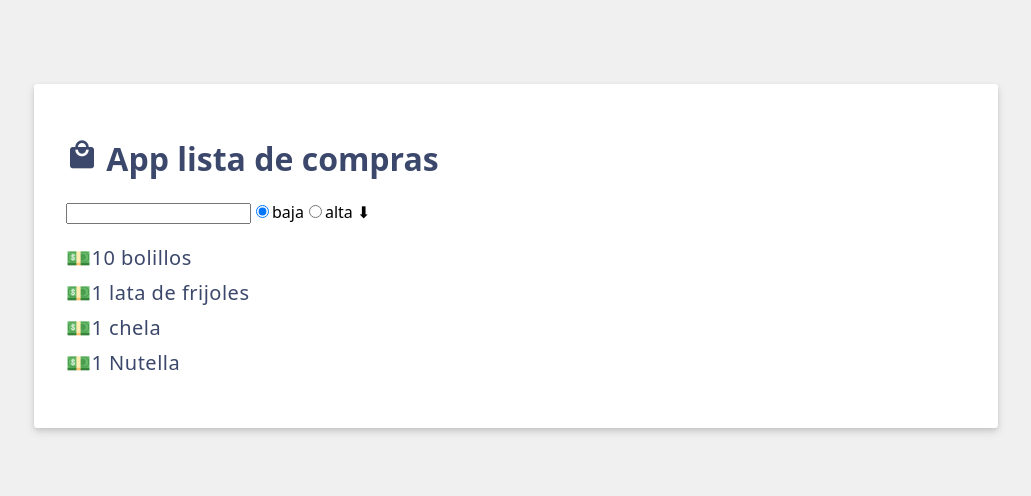
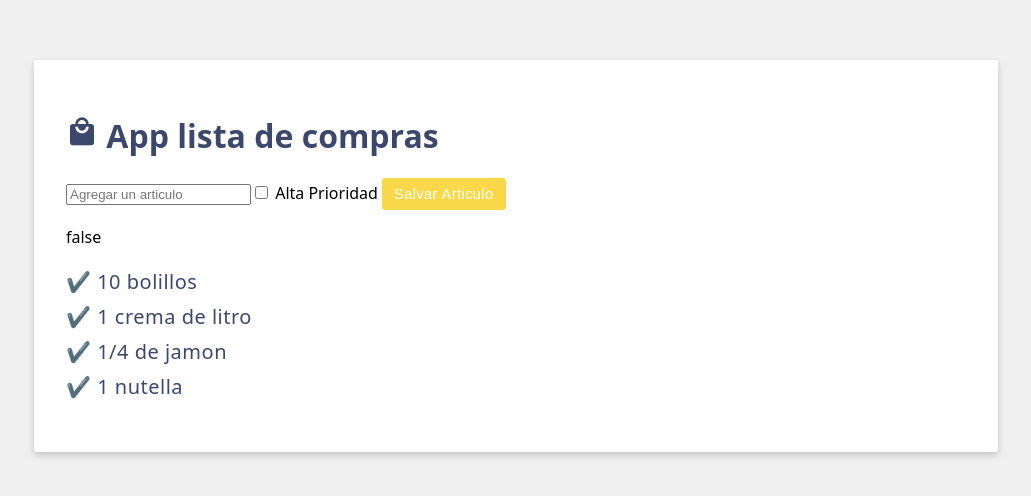
Before and after one commit to MiltonAaron2003/Repositorio-de-la-materia-DADM-2024B, a Vue app: page / in a window 1280 px wide. Shown: the part 144-640 px from the top of the page, without its empty margins (124-1155 px from the left). Built offline with nearby package versions, Linux system fonts and the light colour scheme.

Commit message:
⭐FEAT: app vue ejercicio completado

```diff
--- a/src/App.vue
+++ b/src/App.vue
@@ -1,15 +1,16 @@
 <script setup>
 import { ref } from 'vue';
-//modelo
-const header = ref("App lista de compras")
+// Modelo
+const header = ref('App lista de compras');
 const items = ref([
-  {id:"0", label:'10 bolillos'},
-  {id:"1", label:'1 lata de frijoles'},
-  {id:"2", label:'1 chela'},
-  {id:"3", label:'1 Nutella'},
+  {id:'0', label: '10 bolillos'},
+  {id:'1', label: '1 crema de litro'},
+  {id:'2', label: '1/4 de jamon'},
+  {id:'3', label: '1 nutella'}
 ]);
-const newItem=ref('');
-const newItemPriority=ref('low');
+const newItem = ref("");
+const newItemHighPriority = ref(false);
+
 </script>
 
 <template>
@@ -17,16 +18,27 @@ const newItemPriority=ref('low');
    <i class="material-icons shopping-cart-icon">local_mall</i>
     {{ header }}
   </h1>
-<input v-model="newItem" type="text" place holder="agregar articulo">
-<!-- Radio Buttos-->
- <label><input type="radio" value="low" v-model="newItemPriority">baja</label>
- <label><input type="radio" value="high" v-model="newItemPriority">alta</label>
+  <form v-on:submit.prevent="items.push({id: items.length + 1, label: newItem})" class="add-item form">
+  <input v-model="newItem" type="text" placeholder="Agregar un articulo" />
+  <!--Caja de seleccion de Prioridad-->
+  <label>
+    <input type="checkbox" v-model="newItemHighPriority" />
+    Alta Prioridad
+  </label>
+  <!--Boton-->
+  <button class="btn btn-primary">
+    Salvar Articulo
+  </button>
+  </form>
+  <ul></ul>
 
-{{ newItemPriority == 'low'? '⬇' : '⬆'}}
+  {{ iceCreamFlavors }}
+  <ul></ul>
+  {{ newItemHighPriority }}
+  <!-- Lista -->
   <ul>
-    <li v-for="item in items" :key="item.id">💵{{ item.label }}</li>
+    <li v-for="item in items" :key="item.id"> ✔️ {{  item.label }} </li>
   </ul>
-
 </template>
 
 <style scoped>
```
Lines whose indentation alone changed are shown as unchanged.
